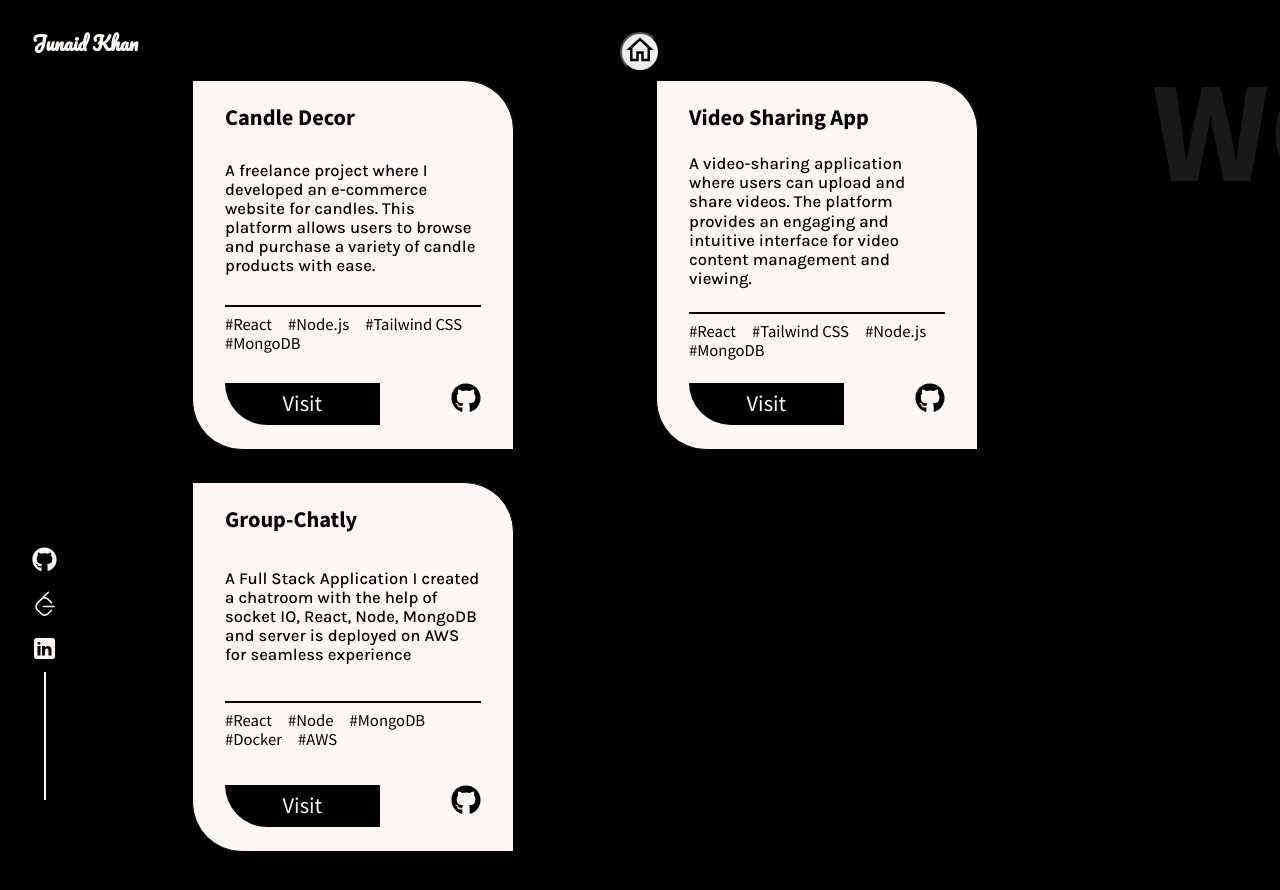
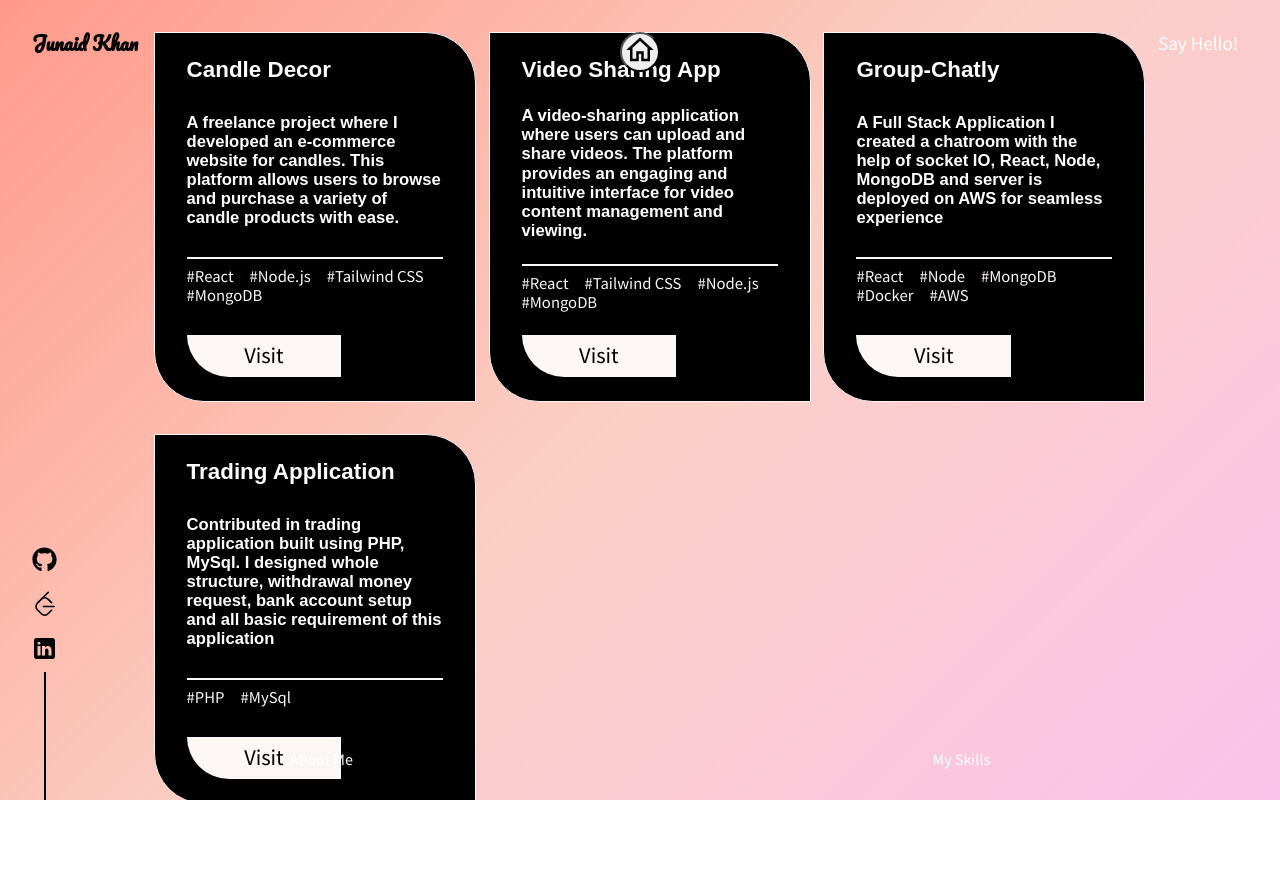
Before and after one commit to junaid77khan/Portfolio, a React (Create React App) app: page /work in a window 1280 px wide. Shown: the top 890 px of the page. After the commit the page ends 800 px from the top, so only its background shows below. Built offline with nearby package versions, Linux system fonts and the light colour scheme.

Commit message:
Changing theme

```diff
--- a/src/components/AboutPage.js
+++ b/src/components/AboutPage.js
@@ -11,7 +11,7 @@ import BigTitle from '../subComponents/BigTitlte'
 import profile from '../assets/Images/profile-2.png'
 
 const Box = styled.div`
-background-color: ${props => props.theme.body};
+background: linear-gradient(135deg, #ff9a8b, #fad0c4, #fbc2eb);
 width: 100vw;
 height:100vh;
 position: relative;
--- a/src/components/Intro.js
+++ b/src/components/Intro.js
@@ -3,7 +3,6 @@ import styled from 'styled-components';
 import { motion } from 'framer-motion';
 import Me from '../assets/Images/profile-2.png';
 
-// Define responsive heights for different screen sizes
 const responsiveHeight = {
   default: '55vh',
   small: '40vh',
@@ -15,20 +14,21 @@ const Box = styled(motion.div)`
   top: 50%;
   transform: translate(-50%, -50%);
   width: 65vw;
-  height: ${({ isSmallScreen }) => (isSmallScreen ? responsiveHeight.small : responsiveHeight.default)};
+  height: ${({ isSmallScreen }) =>
+    isSmallScreen ? responsiveHeight.small : responsiveHeight.default};
   display: flex;
   background: linear-gradient(
       to right,
-      ${props => props.theme.body} 50%,
-      ${props => props.theme.text} 50%) bottom,
+      white 50%,
+      white 50%) bottom,
       linear-gradient(
       to right,
-      ${props => props.theme.body} 50%,
-      ${props => props.theme.text} 50%) top;
+      white 50%,
+      white 50%) top;
   background-repeat: no-repeat;
   background-size: 100% 2px;
-  border-left: 2px solid ${props => props.theme.body};
-  border-right: 2px solid ${props => props.theme.text};
+  border-left: 2px solid white;
+  border-right: 2px solid white;
   z-index: 1;
 `;
 
--- a/src/components/Main.js
+++ b/src/components/Main.js
@@ -9,93 +9,92 @@ import { YinYang } from './AllSvgs'
 import Intro from './Intro'
 ;
 
+
 const MainContainer = styled.div`
-background: ${props => props.theme.body};
+  background: linear-gradient(135deg, #ff9a8b, #fad0c4, #fbc2eb);
   width: 100vw;
   height: 100vh;
-overflow:hidden;
-
+  overflow: hidden;
   position: relative;
 
-h2,h3,h4,h5,h6{
-  font-family:'Karla', sans-serif ;
-  font-weight:500;
+  h2, h3, h4, h5, h6 {
+    font-family: 'Poppins', sans-serif;
+    font-weight: 600;
+    color: #ffffff;
+    text-shadow: 2px 2px 10px rgba(0, 0, 0, 0.3);
   }
-`
+`;
 
 const Container = styled.div`
   padding: 2rem;
-`
+  display: grid;
+  grid-template-rows: auto 1fr auto;
+  gap: 2rem;
+`;
 
 const Contact = styled.a`
-color: ${props => props.theme.text};
+  color: #fff;
   position: absolute;
   top: 2rem;
   right: calc(1rem + 2vw);
   text-decoration: none;
-z-index:1;
-`
+  z-index: 1;
+  font-size: 1.2rem;
+
+  &:hover {
+    text-decoration: underline;
+    color: #ff6f91;
+  }
+`;
+
 const WORK = styled(NavLink)`
-color: ${props => props.click ? props.theme.body : props.theme.text};
-
+  color: ${({ click }) => (click ? '#000' : '#fff')};
   position: absolute;
   top: 50%;
   left: calc(1rem + 2vw);
-transform: translate(-50%, -50%) rotate(-90deg) ;
+  transform: translate(-50%, -50%) rotate(-90deg);
   text-decoration: none;
-z-index:1;
-`
+  z-index: 1;
+
+  &:hover {
+    color: #ff6f91;
+    text-shadow: 2px 2px 10px rgba(255, 111, 145, 0.8);
+  }
+`;
 
 const BottomBar = styled.div`
   position: absolute;
-bottom: 1rem;
+  bottom: 2rem;
   left: 0;
   right: 0;
-width: 100%;
-
   display: flex;
-justify-content: space-evenly;
-`
+  justify-content: space-around;
+`;
 
 const ABOUT = styled(NavLink)`
-color: ${props => props.click ? props.theme.body : props.theme.text};
+  color: ${({ click }) => (click ? '#000' : '#fff')};
   text-decoration: none;
-z-index:1;
-`
+  z-index: 1;
+
+  &:hover {
+    color: #ff6f91;
+  }
+`;
+
 const SKILLS = styled(NavLink)`
-color: ${props => props.theme.text};
+  color: #fff;
   text-decoration: none;
-z-index:1;
-`
+  z-index: 1;
 
-const rotate = keyframes`
-from{
-    transform: rotate(0);
-}
-to{
-    transform: rotate(360deg);
-}
-`
-
-const pulse = keyframes`
-  0% {
-    transform: scale(1);
-    opacity: 1;
-  }
-  50% {
-    transform: scale(1.1);
-    opacity: 0.7;
-  }
-  100% {
-    transform: scale(1);
-    opacity: 1;
+  &:hover {
+    color: #ff6f91;
   }
 `;
 
 const Center = styled.button`
   position: absolute;
-    top: ${props => props.click ? '85%' : '50%'};
-    left: ${props => props.click ? '92%' : '50%'};
+  top: ${({ click }) => (click ? '80%' : '50%')};
+  left: ${({ click }) => (click ? '90%' : '50%')};
   transform: translate(-50%, -50%);
   border: none;
   outline: none;
@@ -105,146 +104,86 @@ const Center = styled.button`
   flex-direction: column;
   justify-content: center;
   align-items: center;
-    transition: all 1s ease;
+  transition: all 0.8s ease;
 
-    & > :first-child {
-        margin: 0;
-    /* Add background to the YinYang component */
-    background-color: 'rgba(255, 255, 255, 0.3)';
-    animation: ${pulse} 2s ease infinite;
+  svg {
+    animation: ${({ click }) => (click ? 'none' : pulse)} 2s infinite;
   }
 
-    & > :last-child {
-        /* Remove any extra padding or margin and adjust alignment */
-        display: ${props => props.click ? 'none' : 'inline-block'};
-        padding-top: 0.5rem; /* Adjust as needed */
-        margin: 0;
-        font-size:2rem;
+  span {
+    font-size: 1.5rem;
+    margin-top: 0.5rem;
+    display: ${({ click }) => (click ? 'none' : 'block')};
   }
-`
-
+`;
 
 const DarkDiv = styled.div`
   position: absolute;
   top: 0;
-background-color: #000;
+  background-color: transparent;
   bottom: 0;
   right: 50%;
-width: ${props => props.click ? '50%' : '0%'};
-height: ${props => props.click ? '100%' : '0%'};
-z-index:1;
-transition: height 0.5s ease, width 1s ease 0.5s;
-`
+  width: ${({ click }) => (click ? '50%' : '0%')};
+  height: ${({ click }) => (click ? '100%' : '0%')};
+  z-index: 1;
+  transition: height 0.5s ease, width 0.8s ease;
+`;
 
+// Animations
+const pulse = keyframes`
+  0% {
+    transform: scale(1);
+    opacity: 1;
+  }
+  50% {
+    transform: scale(1.1);
+    opacity: 0.8;
+  }
+  100% {
+    transform: scale(1);
+    opacity: 1;
+  }
+`;
 
+// Main Component
 const Main = () => {
-
   const [click, setClick] = useState(false);
 
   const handleClick = () => setClick(!click);
 
   return (
     <MainContainer>
-         <DarkDiv   click={click}/>
+      <DarkDiv click={click} />
       <Container>
         <PowerButton />
-            <LogoComponent theme={click ? 'dark' :'light'}/>
-            <SocialIcons theme={click ? 'dark' :'light'} />
+        <LogoComponent theme={click ? 'dark' : 'light'} />
+        <SocialIcons theme={click ? 'dark' : 'light'} />
 
-            <Center click={click}>
-                <YinYang  onClick={()=> handleClick()} width={click ? 100 : 150} height={click ? 100 : 150} fill='currentColor' />
-                <span id='click' >click</span>
+        <Center click={click} onClick={handleClick}>
+          <YinYang width={click ? 80 : 120} height={click ? 80 : 120} fill="currentColor" />
+          <span>click</span>
         </Center>
 
-            <Contact target="_blank" href="mailto:junaidk8185@gmail.com">
-                <motion.h2
-                initial={{
-                    y:-200,
-                    transition: { type:'spring', duration: 1.5, delay:1}
-                }}
-                animate={{
-                    y:0,
-                    transition: { type:'spring', duration: 1.5, delay:1}
-                }}
-                whileHover={{scale: 1.1}}
-                whileTap={{scale: 0.9}}
+        <Contact href="mailto:junaidk8185@gmail.com" target="_blank">
+          Say Hello!
+        </Contact>
 
-                >
-                    Say hello!
-                </motion.h2>
-            </Contact>
-            {/* <BLOG to="/blog">
-                <motion.h2
-                initial={{
-                    y:-200,
-                    transition: { type:'spring', duration: 1.5, delay:1}
-                }}
-                animate={{
-                    y:0,
-                    transition: { type:'spring', duration: 1.5, delay:1}
-                }}
-                whileHover={{scale: 1.1}}
-                whileTap={{scale: 0.9}}
-                >
-                    Blog
-                </motion.h2>
-            </BLOG> */}
-            <WORK to="/work" click={+click}>
-                <motion.h2
-                initial={{
-                    y:-200,
-                    transition: { type:'spring', duration: 1.5, delay:1}
-                }}
-                animate={{
-                    y:0,
-                    transition: { type:'spring', duration: 1.5, delay:1}
-                }}
-                 whileHover={{scale: 1.1}}
-                whileTap={{scale: 0.9}}
-                >
+        <WORK to="/work" click={click}>
           Work
-                </motion.h2>
         </WORK>
+
         <BottomBar>
-            <ABOUT to="/about" click={+click}>
-                <motion.h2
-                initial={{
-                    y:200,
-                    transition: { type:'spring', duration: 1.5, delay:1}
-                }}
-                animate={{
-                    y:0,
-                    transition: { type:'spring', duration: 1.5, delay:1}
-                }}
-                 whileHover={{scale: 1.1}}
-                whileTap={{scale: 0.9}}
-                >
-                    About.
-                </motion.h2>
+          <ABOUT to="/about" click={click}>
+            About Me
           </ABOUT>
           <SKILLS to="/skills">
-                <motion.h2
-                initial={{
-                    y:200,
-                    transition: { type:'spring', duration: 1.5, delay:1}
-                }}
-                animate={{
-                    y:0,
-                    transition: { type:'spring', duration: 1.5, delay:1}
-                }}
-                 whileHover={{scale: 1.1}}
-                whileTap={{scale: 0.9}}
-                >
-                    My Skills.
-                </motion.h2>
+            My Skills
           </SKILLS>
+        </BottomBar>
+      </Container>
+      {click && <Intro />}
+    </MainContainer>
+  );
+};
 
-            </BottomBar>
-
-            </Container>
-            {click ? <Intro click={click} /> : null }
-        </MainContainer>
-    )
-}
-
-export default Main
+export default Main;
--- a/src/components/MySkillsPage.js
+++ b/src/components/MySkillsPage.js
@@ -10,7 +10,7 @@ import ParticleComponent from '../subComponents/ParticleComponent';
 import BigTitle from '../subComponents/BigTitlte'
 
 const Box = styled.div`
-  background-color: ${props => props.theme.body};
+  background: linear-gradient(135deg, #ff9a8b, #fad0c4, #fbc2eb);
   width: 100vw;
   height: 100vh;
   position: relative;
--- a/src/components/WorkPage.js
+++ b/src/components/WorkPage.js
@@ -1,6 +1,5 @@
 import React from "react";
-import styled, { ThemeProvider } from "styled-components";
-import { DarkTheme } from "./Themes";
+import styled, { keyframes } from "styled-components";
 import { motion } from "framer-motion";
 
 import LogoComponent from "../subComponents/LogoComponent";
@@ -9,33 +8,83 @@ import PowerButton from "../subComponents/PowerButton";
 
 import { Work } from "../data/WorkData";
 import Card from "../subComponents/Card";
-import BigTitlte from "../subComponents/BigTitlte";
 
-const Box = styled.div`
-  background-color: ${(props) => props.theme.body};
-  min-height: 100vh;
+const MainContainer = styled.div`
+  background: linear-gradient(135deg, #ff9a8b, #fad0c4, #fbc2eb);
+  width: 100vw;
+  height: 100vh;
+  overflow: hidden;
   position: relative;
-  display: flex;
-  flex-direction: column;
-  align-items: center;
-  overflow-x: hidden;
 
-  @media (max-width: 768px) {
-    padding: 1rem;
+  h2, h3, h4, h5, h6 {
+    font-family: 'Poppins', sans-serif;
+    font-weight: 600;
+    color: #ffffff;
+    text-shadow: 2px 2px 10px rgba(0, 0, 0, 0.3);
   }
 `;
 
+const Container = styled.div`
+  padding: 2rem;
+  display: grid;
+  grid-template-rows: auto 1fr auto;
+  gap: 2rem;
+`;
+
 const Main = styled(motion.div)`
-  width: 70%;
-  margin: 5rem auto;
+  width: 80%;
+  margin: 0 auto;
   display: grid;
   grid-template-columns: repeat(auto-fit, minmax(280px, 1fr));
   gap: 2rem;
 
   @media (max-width: 768px) {
     width: 90%;
-    margin: 2rem auto;
     gap: 1.5rem;
+  }
+`;
+
+const Contact = styled.a`
+  color: #fff;
+  position: absolute;
+  top: 2rem;
+  right: calc(1rem + 2vw);
+  text-decoration: none;
+  z-index: 1;
+  font-size: 1.2rem;
+
+  &:hover {
+    text-decoration: underline;
+    color: #ff6f91;
+  }
+`;
+
+const BottomBar = styled.div`
+  position: absolute;
+  bottom: 2rem;
+  left: 0;
+  right: 0;
+  display: flex;
+  justify-content: space-around;
+`;
+
+const ABOUT = styled.a`
+  color: #fff;
+  text-decoration: none;
+  z-index: 1;
+
+  &:hover {
+    color: #ff6f91;
+  }
+`;
+
+const SKILLS = styled.a`
+  color: #fff;
+  text-decoration: none;
+  z-index: 1;
+
+  &:hover {
+    color: #ff6f91;
   }
 `;
 
@@ -50,24 +99,17 @@ const container = {
   },
 };
 
-const BigTitleWrapper = styled.div`
-  position: absolute;
-  top: 5%;
-  right: 10%;
-
-  @media (max-width: 768px) {
-    right: 5%;
-    font-size: 1.8rem;
-  }
-`;
-
 const WorkPage = () => {
   return (
-    <ThemeProvider theme={DarkTheme}>
-      <Box>
-        <LogoComponent theme="dark" />
-        <SocialIcons theme="dark" />
+    <MainContainer>
+      <Container>
         <PowerButton />
+        <LogoComponent theme="light" />
+        <SocialIcons theme="light" />
+
+        <Contact href="mailto:junaidk8185@gmail.com" target="_blank">
+          Say Hello!
+        </Contact>
 
         <Main variants={container} initial="hidden" animate="show">
           {Work.map((d) => (
@@ -75,11 +117,12 @@ const WorkPage = () => {
           ))}
         </Main>
 
-        <BigTitleWrapper>
-          <BigTitlte text="WORK" />
-        </BigTitleWrapper>
-      </Box>
-    </ThemeProvider>
+        <BottomBar>
+          <ABOUT href="/about">About Me</ABOUT>
+          <SKILLS href="/skills">My Skills</SKILLS>
+        </BottomBar>
+      </Container>
+    </MainContainer>
   );
 };
 
--- a/src/data/WorkData.js
+++ b/src/data/WorkData.js
@@ -24,6 +24,12 @@ export const Work = [
         tags: ["React", "Node", "MongoDB", "Docker", "AWS"],
         visit: "https://group-chatly.vercel.app/login",
         github: "https://github.com/junaid77khan/group-chatly"
+    },
+    {
+        id: 3,
+        name: "Trading Application",
+        description: "Contributed in trading application built using PHP, MySql. I designed whole structure, withdrawal money request, bank account setup and all basic requirement of this application",
+        tags: ["PHP", "MySql"],
+        visit: "https://reliancesecurities.org/register.php"
     }
-
 ];
--- a/src/subComponents/Card.js
+++ b/src/subComponents/Card.js
@@ -116,9 +116,9 @@ const Card = (props) => {
                 <Link href={visit} target="_blank">
                     Visit
                 </Link>
-                <Git  href={github}  target="_blank">
+                {github && <Git  href={github}  target="_blank">
                     <Github width={30} height={30} />
-                </Git>
+                </Git>}
             </Footer>
         </Box>
     )
```
Lines whose indentation alone changed are shown as unchanged.
